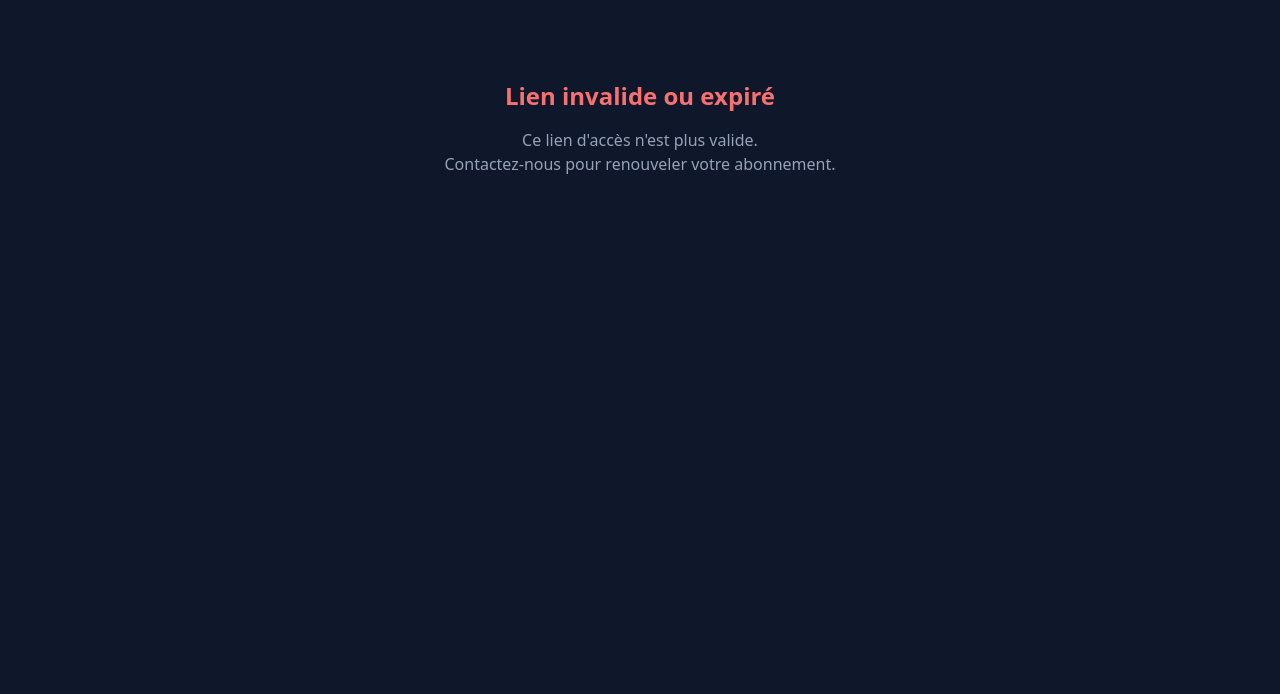
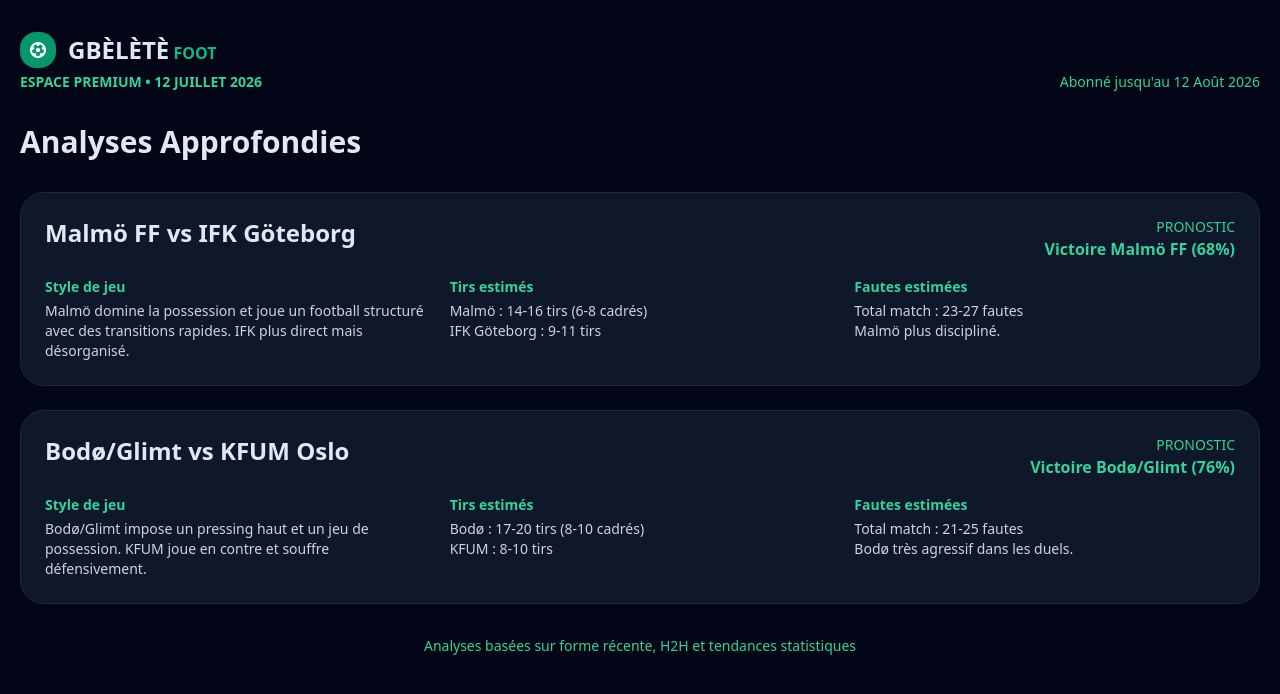
Before and after one commit to berobleangek-max/gbelete-football-pronostics, a plain HTML site: page premium.html in a window 1280 px wide. Drawn offline with nearby package versions, Linux system fonts and the light colour scheme.

Commit message:
Add files via upload

```diff
--- a/premium.html
+++ b/premium.html
@@ -3,64 +3,85 @@
 <head>
     <meta charset="UTF-8">
     <meta name="viewport" content="width=device-width, initial-scale=1.0">
-    <title>Espace Premium - GBÈLÈTÈ FOOTBALL PRONOSTICS</title>
+    <title>Espace Premium • GBÈLÈTÈ FOOTBALL PRONOSTICS</title>
     <script src="https://cdn.tailwindcss.com"></script>
+    <link rel="stylesheet" href="https://cdnjs.cloudflare.com/ajax/libs/font-awesome/6.5.1/css/all.min.css">
 </head>
-<body class="bg-slate-900 text-white">
+<body class="bg-slate-950 text-slate-200">
     <div class="max-w-screen-xl mx-auto px-5 py-8">
-        <div id="content" style="display: none;">
-            <div class="flex justify-between items-center mb-8">
+        <div class="flex justify-between items-end mb-8">
             <div>
-                    <div class="text-emerald-400 text-sm font-bold">ESPACE PREMIUM</div>
-                    <div class="text-3xl font-bold">Analyses du 12 Juillet 2026</div>
+                <div class="flex items-center gap-x-3">
+                    <div class="w-9 h-9 bg-emerald-600 rounded-2xl flex items-center justify-center">
+                        <i class="fa-solid fa-futbol text-white"></i>
+                    </div>
+                    <div>
+                        <span class="font-bold text-2xl">GBÈLÈTÈ</span>
+                        <span class="text-emerald-500 font-semibold">FOOT</span>
+                    </div>
+                </div>
+                <div class="text-emerald-400 text-sm font-bold mt-1">ESPACE PREMIUM • 12 JUILLET 2026</div>
             </div>
             <div class="text-right text-sm">
-                    <div>Abonné jusqu'au 12 Août 2026</div>
-                    <div class="text-emerald-400">Renouvellement automatique</div>
+                <div class="text-emerald-400">Abonné jusqu'au 12 Août 2026</div>
             </div>
         </div>
 
-            <div class="bg-slate-800 rounded-3xl p-6 mb-6">
+        <h1 class="text-3xl font-bold mb-8">Analyses Approfondies</h1>
+
+        <!-- Match 1 -->
+        <div class="bg-slate-900 border border-slate-800 rounded-3xl p-6 mb-6">
+            <div class="flex justify-between mb-4">
                 <div class="font-bold text-2xl">Malmö FF vs IFK Göteborg</div>
-                <div class="text-emerald-400 mt-1">Victoire Malmö FF • Confiance 68%</div>
-                <div class="mt-4 text-sm text-slate-300">
-                    Malmö domine historiquement ce match à domicile. Meilleure organisation et expérience en fin de saison.
+                <div class="text-right">
+                    <div class="text-emerald-400 text-sm">PRONOSTIC</div>
+                    <div class="font-bold text-emerald-400">Victoire Malmö FF (68%)</div>
+                </div>
+            </div>
+            <div class="grid md:grid-cols-3 gap-6 text-sm">
+                <div>
+                    <div class="text-emerald-400 font-semibold mb-1">Style de jeu</div>
+                    <p class="text-slate-300">Malmö domine la possession et joue un football structuré avec des transitions rapides. IFK plus direct mais désorganisé.</p>
+                </div>
+                <div>
+                    <div class="text-emerald-400 font-semibold mb-1">Tirs estimés</div>
+                    <p class="text-slate-300">Malmö : 14-16 tirs (6-8 cadrés)<br>IFK Göteborg : 9-11 tirs</p>
+                </div>
+                <div>
+                    <div class="text-emerald-400 font-semibold mb-1">Fautes estimées</div>
+                    <p class="text-slate-300">Total match : 23-27 fautes<br>Malmö plus discipliné.</p>
+                </div>
             </div>
         </div>
 
-            <div class="bg-slate-800 rounded-3xl p-6 mb-6">
+        <!-- Match 2 -->
+        <div class="bg-slate-900 border border-slate-800 rounded-3xl p-6 mb-6">
+            <div class="flex justify-between mb-4">
                 <div class="font-bold text-2xl">Bodø/Glimt vs KFUM Oslo</div>
-                <div class="text-emerald-400 mt-1">Victoire Bodø/Glimt • Confiance 76%</div>
-                <div class="mt-4 text-sm text-slate-300">
-                    Bodø/Glimt en grande forme à domicile. Pressing haut très efficace. KFUM fragile défensivement à l'extérieur.
+                <div class="text-right">
+                    <div class="text-emerald-400 text-sm">PRONOSTIC</div>
+                    <div class="font-bold text-emerald-400">Victoire Bodø/Glimt (76%)</div>
+                </div>
+            </div>
+            <div class="grid md:grid-cols-3 gap-6 text-sm">
+                <div>
+                    <div class="text-emerald-400 font-semibold mb-1">Style de jeu</div>
+                    <p class="text-slate-300">Bodø/Glimt impose un pressing haut et un jeu de possession. KFUM joue en contre et souffre défensivement.</p>
+                </div>
+                <div>
+                    <div class="text-emerald-400 font-semibold mb-1">Tirs estimés</div>
+                    <p class="text-slate-300">Bodø : 17-20 tirs (8-10 cadrés)<br>KFUM : 8-10 tirs</p>
+                </div>
+                <div>
+                    <div class="text-emerald-400 font-semibold mb-1">Fautes estimées</div>
+                    <p class="text-slate-300">Total match : 21-25 fautes<br>Bodø très agressif dans les duels.</p>
+                </div>
             </div>
         </div>
 
-            <div class="text-center mt-8 text-emerald-400 text-sm">
-                Analyses mises à jour quotidiennement • Abonnement mensuel
+        <div class="text-center text-emerald-400 text-sm mt-8">
+            Analyses basées sur forme récente, H2H et tendances statistiques
         </div>
     </div>
-
-        <div id="invalid" style="display: none;" class="text-center py-12">
-            <div class="text-2xl font-bold text-red-400 mb-4">Lien invalide ou expiré</div>
-            <p class="text-slate-400">Ce lien d'accès n'est plus valide.<br>Contactez-nous pour renouveler votre abonnement.</p>
-        </div>
-    </div>
-
-    <script>
-        function checkAccess() {
-            const urlParams = new URLSearchParams(window.location.search);
-            const code = urlParams.get('code');
-
-            if (code && code.length > 5) {
-                document.getElementById('content').style.display = 'block';
-                document.getElementById('invalid').style.display = 'none';
-            } else {
-                document.getElementById('content').style.display = 'none';
-                document.getElementById('invalid').style.display = 'block';
-            }
-        }
-        window.onload = checkAccess;
-    </script>
 </body>
 </html>
```
Lines whose indentation alone changed are shown as unchanged.
